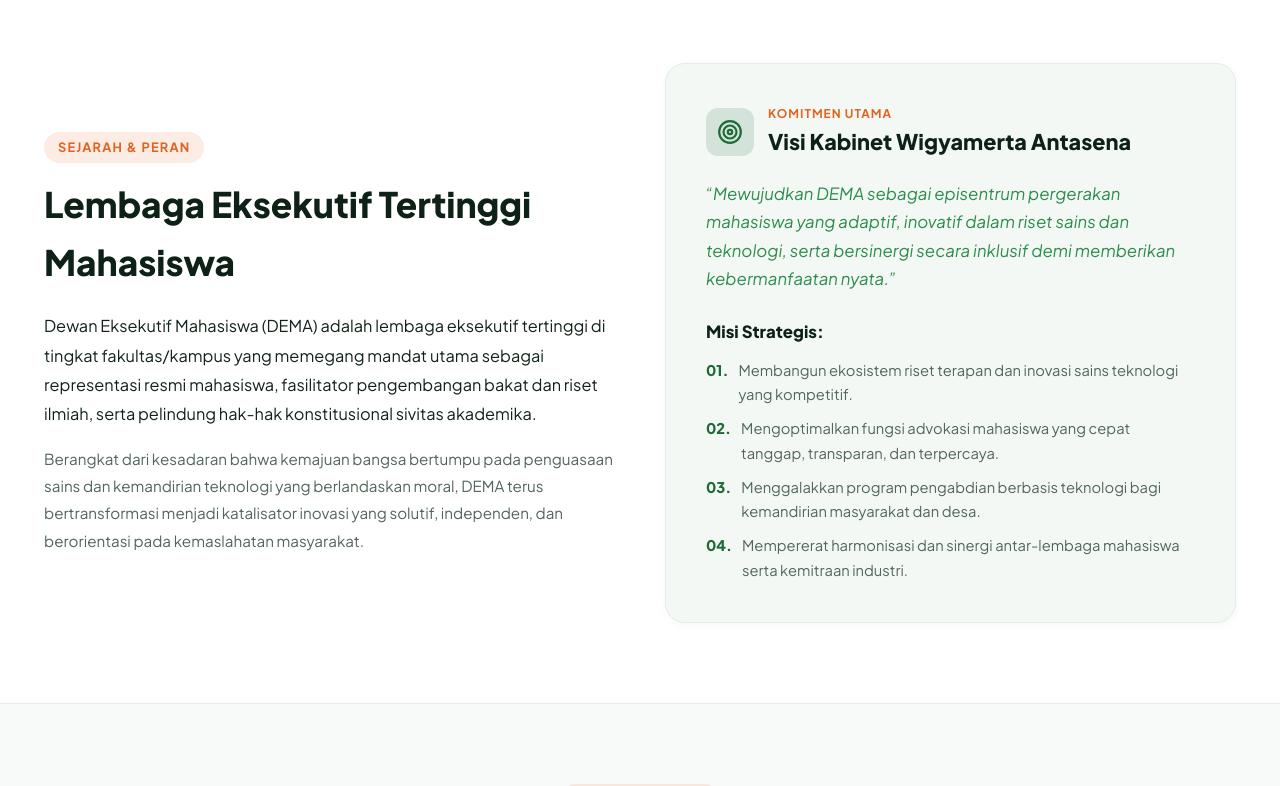
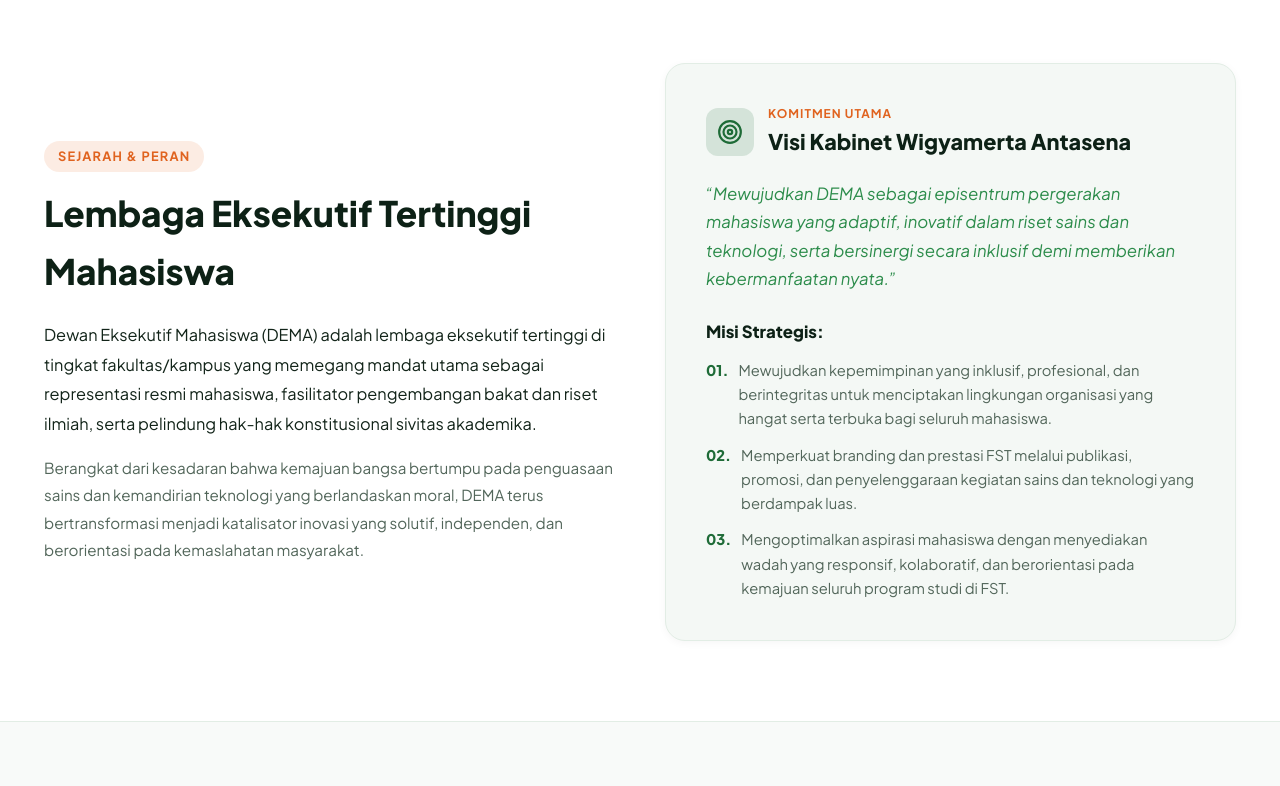
Before and after one commit to umararahman17-ops/dema-web, a Next.js app: page /profil in a window 1280 px wide. Shown: the part 440-1226 px from the top of the page. Built offline with nearby package versions, Linux system fonts and the light colour scheme.

Commit message:
Update official Misi points Kabinet Wigyamerta Antasena

```diff
--- a/app/profil/page.js
+++ b/app/profil/page.js
@@ -58,22 +58,18 @@ export default function ProfilPage() {
               </p>
 
               <h4 style={{ fontSize: '1.05rem', fontWeight: 800, color: 'var(--text-heading)', marginBottom: '12px' }}>Misi Strategis:</h4>
-              <ul style={{ display: 'flex', flexDirection: 'column', gap: '10px', fontSize: '0.92rem', color: 'var(--text-muted)' }}>
+              <ul style={{ display: 'flex', flexDirection: 'column', gap: '12px', fontSize: '0.92rem', color: 'var(--text-muted)' }}>
                 <li style={{ display: 'flex', alignItems: 'flex-start', gap: '10px' }}>
                   <span style={{ color: 'var(--primary-green)', fontWeight: 800 }}>01.</span>
-                  <span>Membangun ekosistem riset terapan dan inovasi sains teknologi yang kompetitif.</span>
+                  <span>Mewujudkan kepemimpinan yang inklusif, profesional, dan berintegritas untuk menciptakan lingkungan organisasi yang hangat serta terbuka bagi seluruh mahasiswa.</span>
                 </li>
                 <li style={{ display: 'flex', alignItems: 'flex-start', gap: '10px' }}>
                   <span style={{ color: 'var(--primary-green)', fontWeight: 800 }}>02.</span>
-                  <span>Mengoptimalkan fungsi advokasi mahasiswa yang cepat tanggap, transparan, dan terpercaya.</span>
+                  <span>Memperkuat branding dan prestasi FST melalui publikasi, promosi, dan penyelenggaraan kegiatan sains dan teknologi yang berdampak luas.</span>
                 </li>
                 <li style={{ display: 'flex', alignItems: 'flex-start', gap: '10px' }}>
                   <span style={{ color: 'var(--primary-green)', fontWeight: 800 }}>03.</span>
-                  <span>Menggalakkan program pengabdian berbasis teknologi bagi kemandirian masyarakat dan desa.</span>
-                </li>
-                <li style={{ display: 'flex', alignItems: 'flex-start', gap: '10px' }}>
-                  <span style={{ color: 'var(--primary-green)', fontWeight: 800 }}>04.</span>
-                  <span>Mempererat harmonisasi dan sinergi antar-lembaga mahasiswa serta kemitraan industri.</span>
+                  <span>Mengoptimalkan aspirasi mahasiswa dengan menyediakan wadah yang responsif, kolaboratif, dan berorientasi pada kemajuan seluruh program studi di FST.</span>
                 </li>
               </ul>
             </div>
```
